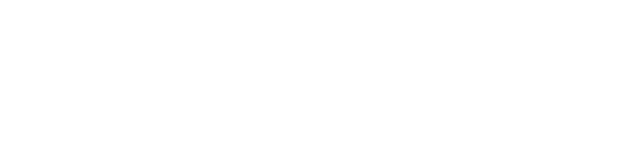
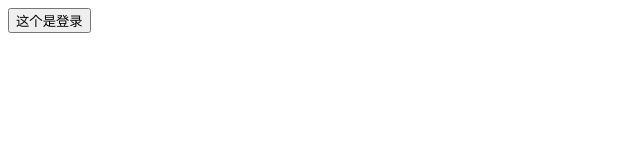
Before and after one commit to Yong-He/my-k, a plain HTML site: page login.html in a window 1280 px wide. Shown: the whole page, without its empty margins (0-640 px from the left). Drawn offline with Linux system fonts and the light colour scheme.

Commit message:
修改了登录

```diff
--- a/login.html
+++ b/login.html
@@ -5,6 +5,6 @@
     <title>Title</title>
 </head>
 <body>
-
+<button>这个是登录</button>
 </body>
 </html>
```
